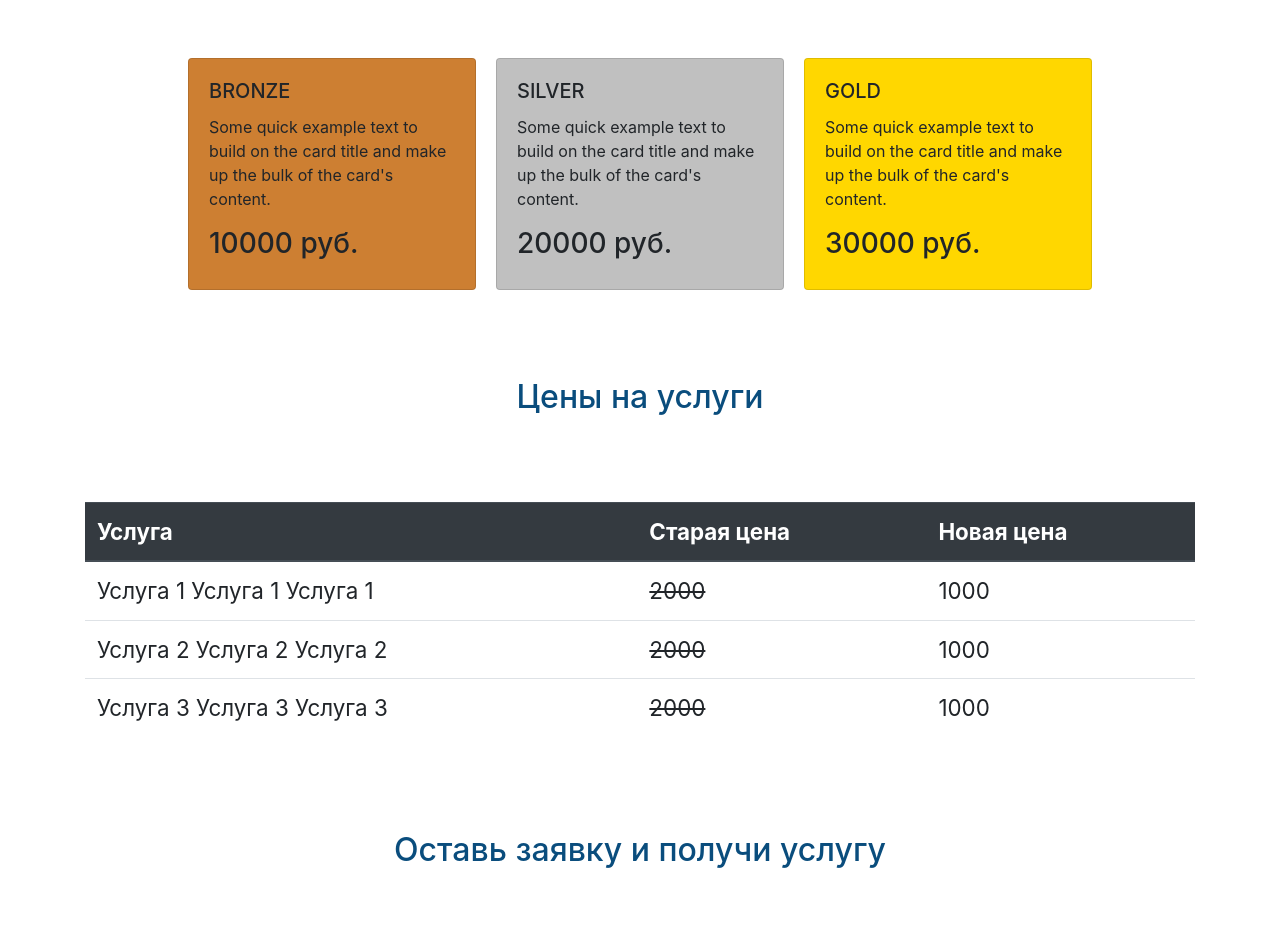
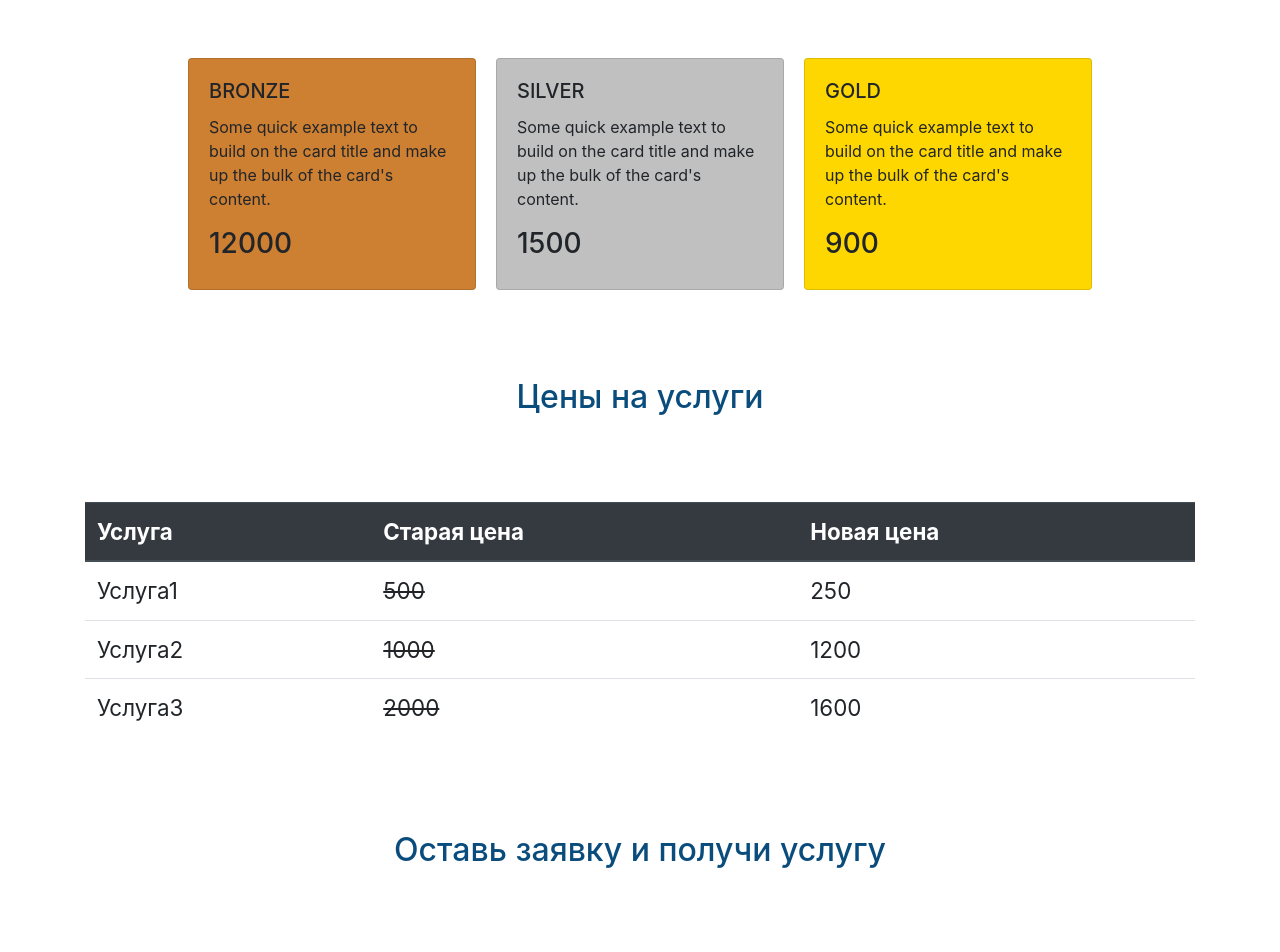
Before and after one commit to mbgoodguy/django-simple-lending, a Django app: page / in a window 1280 px wide. Shown: the part 1067-2019 px from the top of the page. Run offline with Django 4.2, Linux system fonts and the light colour scheme; data comes from the database, SQL or seed files in the repository.

Commit message:
added variables output from crm/views.py

```diff
--- a/landingwebsite_root/templates/price.html
+++ b/landingwebsite_root/templates/price.html
@@ -6,21 +6,21 @@
 				  <div class="card-body">
 				    <h5 class="card-title">BRONZE</h5>
 				    <p class="card-text">Some quick example text to build on the card title and make up the bulk of the card's content.</p>
-				    <h3>10000 руб.</h3>
+				    <h3>{{ pc_1 }}</h3>
 				  </div>
 				</div>
 				<div class="card product_card" style="width: 18rem; background-color: #c0c0c0;">
 				  <div class="card-body">
 				    <h5 class="card-title">SILVER</h5>
 				    <p class="card-text">Some quick example text to build on the card title and make up the bulk of the card's content.</p>
-				    <h3>20000 руб.</h3>
+				    <h3>{{ pc_2 }}</h3>
 				  </div>
 				</div>
 				<div class="card product_card" style="width: 18rem; background-color: #ffd700;">
 				  <div class="card-body">
 				    <h5 class="card-title">GOLD</h5>
 				    <p class="card-text">Some quick example text to build on the card title and make up the bulk of the card's content.</p>
-				    <h3>30000 руб.</h3>
+				    <h3>{{ pc_3 }}</h3>
 				  </div>
 				</div>
   			</div>
@@ -39,21 +39,13 @@
 			    </tr>
 			  </thead>
 			  <tbody>
+			  {% for obj in price_table %}
 			    <tr>
-			      <td>Услуга 1 Услуга 1 Услуга 1</td>
-			      <td><del>2000</del></td>
-			      <td>1000</td>
+			      <td>{{ obj.pt_title }}</td>
+			      <td><del>{{ obj.pt_old_price }}</del></td>
+			      <td>{{ obj.pt_new_price }}</td>
 			    </tr>
-			    <tr>
-			      <td>Услуга 2 Услуга 2 Услуга 2</td>
-			      <td><del>2000</del></td>
-			      <td>1000</td>
-			    </tr>
-			    <tr>
-			      <td>Услуга 3 Услуга 3 Услуга 3</td>
-			      <td><del>2000</del></td>
-			      <td>1000</td>
-			    </tr>
+			  {% endfor %}
 			  </tbody>
 			</table>
   		</div>
```
